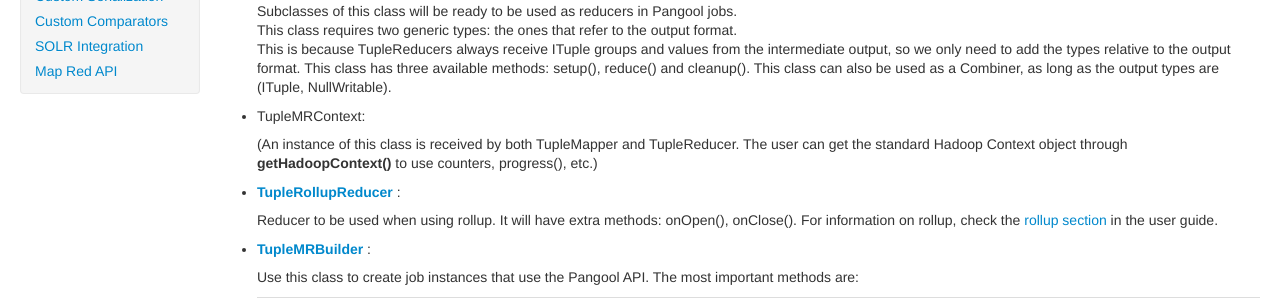
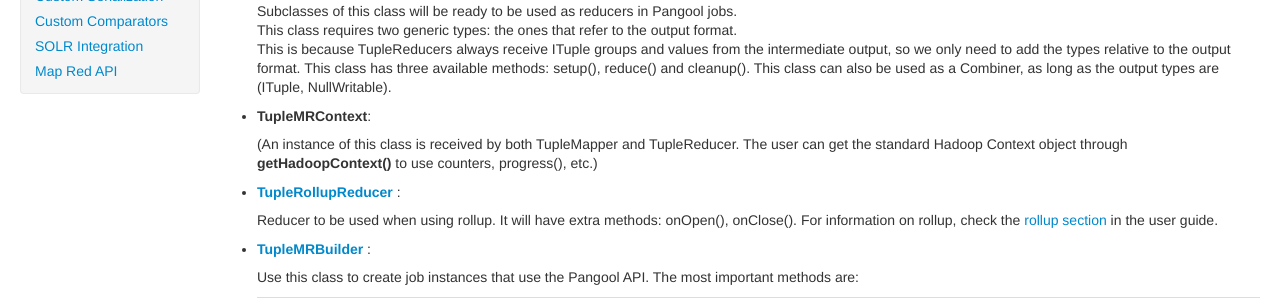
Before and after one commit to datasalt/pangool, a Jekyll site: the page built from userguide/mapred_api.html, in a window 1280 px wide and 900 px high, scrolled down 306 px. Shown: the part 152-452 px from the top of the window. Built offline with Jekyll 4.4.1, drawn with Linux system fonts in a browser that asks for light colours; nearby versions of some CDN libraries; Markdown is read by kramdown in place of the engine named in the settings.

```diff
--- a/userguide/mapred_api.html
+++ b/userguide/mapred_api.html
@@ -31,7 +31,7 @@ The Pangool MapReduce API is formed by:
 	This class can also be used as a Combiner, as long as the output types are (ITuple, NullWritable).</p>
 	</li>
 
-	<li>TupleMRContext:
+	<li><strong>TupleMRContext</strong>:
 	</p>
 	<p>(An instance of this class is received by both TupleMapper and TupleReducer. The user can get the standard Hadoop Context object through <strong>getHadoopContext()</strong> to use counters, progress(), etc.)</p>
 	</li>
```
